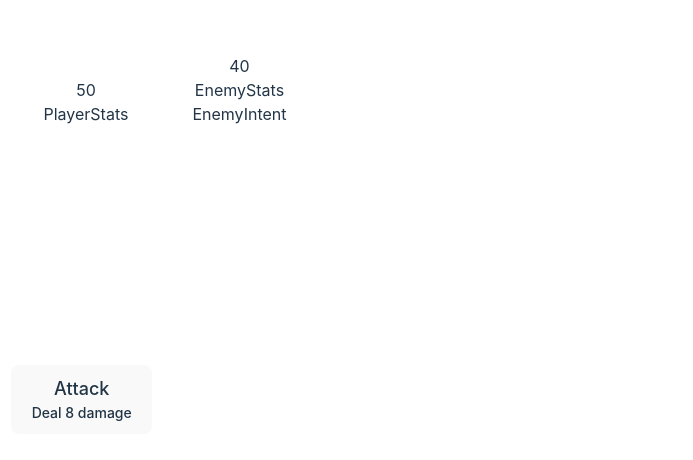
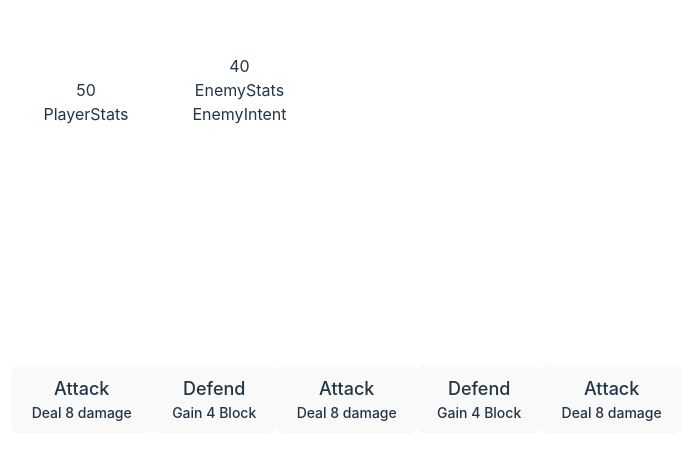
Before and after one commit to JonathanSchwob/vanquish, a React (Vite) app: page / in a window 1280 px wide. Shown: the part 310-770 px from the top of the page, without its empty margins (475-1168 px from the left). Built offline with nearby package versions, Linux system fonts and the light colour scheme.

Commit message:
add Defend card, add remove card from hand on cast

```diff
--- a/src/PlayBoard.tsx
+++ b/src/PlayBoard.tsx
@@ -4,20 +4,35 @@ import Enemy from "./components/Enemy";
 import Hand from "./components/Hand";
 
 const PlayBoard = () => {
+  //player
   const [playerHp, setPlayerHp] = useState(50);
+  const [playerBlock, setPlayerBlock] = useState(0);
+  //enemy
   const [enemyHp, setEnemyHp] = useState(40);
+  const [enemyBlock, setEnemyBlock] = useState(0);
+  //hand
   const [handSize, setHandSize] = useState(8);
+  const [handCardStrings, setHandCardStrings] = useState([
+    "Attack",
+    "Defend",
+    "Attack",
+    "Defend",
+    "Attack",
+  ]);
 
-  const cardClick = () => {
-    const temp = enemyHp - 8;
-    setEnemyHp(temp);
+  const cardClick = (position: number) => {
+    setHandCardStrings((handCardStrings) =>
+      handCardStrings.filter((item, index) => index !== position)
+    );
+    //discard()
+    setEnemyHp((enemyHp) => enemyHp - 8);
   };
 
   return (
     <>
       <Player hp={playerHp} />
       <Enemy hp={enemyHp} />
-      <Hand cardClick={cardClick} />
+      <Hand cards={handCardStrings} cardClick={cardClick} />
     </>
   );
 };
--- a/src/components/Hand.tsx
+++ b/src/components/Hand.tsx
@@ -1,15 +1,20 @@
 import Attack from "./cards/Attack";
+import Defend from "./cards/Defend";
 
 type HandProps = {
-  cardClick: void;
+  cardClick(position: number): void;
+  cards: string[];
 };
 
-const Hand = ({ cardClick }: HandProps) => {
-  const click = () => {};
+const Hand = ({ cardClick, cards }: HandProps) => {
+  const renderCards = cards.map((a, b) => {
+    if (a === "Attack")
+      return <Attack key={b} position={b} click={cardClick} />;
+    if (a === "Defend")
+      return <Defend key={b} position={b} click={cardClick} />;
+  });
 
-  const cards = [<Attack click={cardClick} />];
-
-  return <div className="block absolute bottom-14">{cards}</div>;
+  return <div className="block absolute bottom-14">{renderCards}</div>;
 };
 
 export default Hand;
--- a/src/components/cards/Attack.tsx
+++ b/src/components/cards/Attack.tsx
@@ -1,10 +1,11 @@
 type AttackProps = {
-  click: (event: React.MouseEvent<HTMLElement>) => void;
+  click(position: number): void;
+  position: number;
 };
 
-const Attack = ({ click }: AttackProps) => {
+const Attack = ({ click, position }: AttackProps) => {
   return (
-    <button onClick={click}>
+    <button onClick={() => click(position)}>
       <span className="text-lg">Attack</span>
       <span className="block text-sm">Deal 8 damage</span>
     </button>
--- /dev/null
+++ b/src/components/cards/Defend.tsx
@@ -0,0 +1,15 @@
+type DefendProps = {
+  click(position: number): void;
+  position: number;
+};
+
+const Defend = ({ click, position }: DefendProps) => {
+  return (
+    <button onClick={() => click(position)}>
+      <span className="text-lg">Defend</span>
+      <span className="block text-sm">Gain 4 Block</span>
+    </button>
+  );
+};
+
+export default Defend;
```
